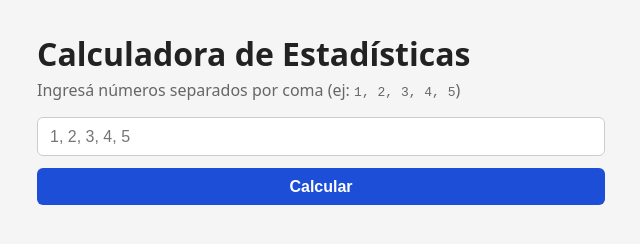
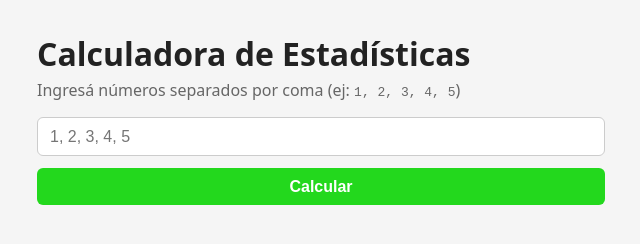
Before and after one commit to AlexanderVilla47/ci-project, a website: page src/public/index.html in a window 1280 px wide. In both pictures the pointer is over the button "Calcular". Shown: the whole page, without its empty margins (319-959 px from the left). Drawn offline with Linux system fonts and the light colour scheme.

Commit message:
fix:cambio de color

```diff
--- a/src/public/index.html
+++ b/src/public/index.html
@@ -30,7 +30,7 @@
         cursor: pointer;
         font-weight: 600;
       }
-      button:hover { background: #1d4ed8; }
+      button:hover { background: #23d81d; }
       .results, .error {
         margin-top: 1.5rem;
         padding: 1rem;
```
